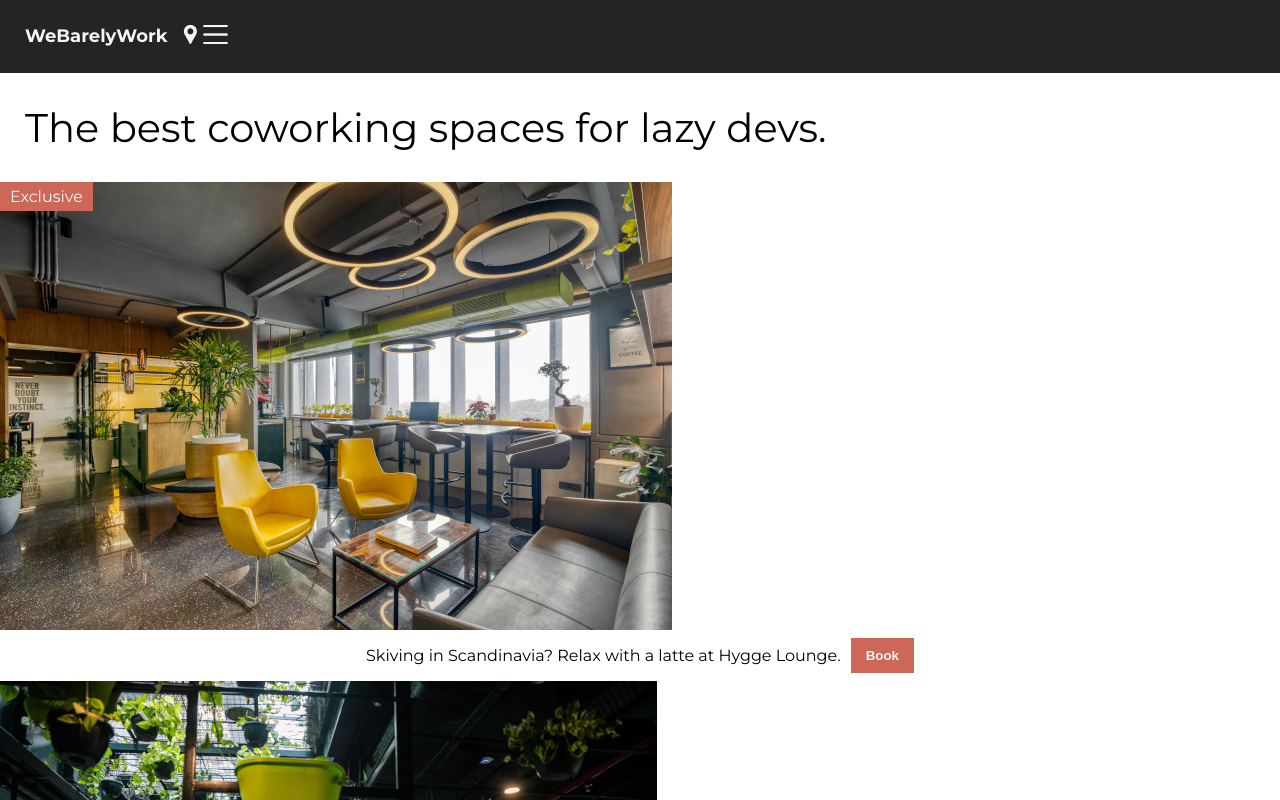
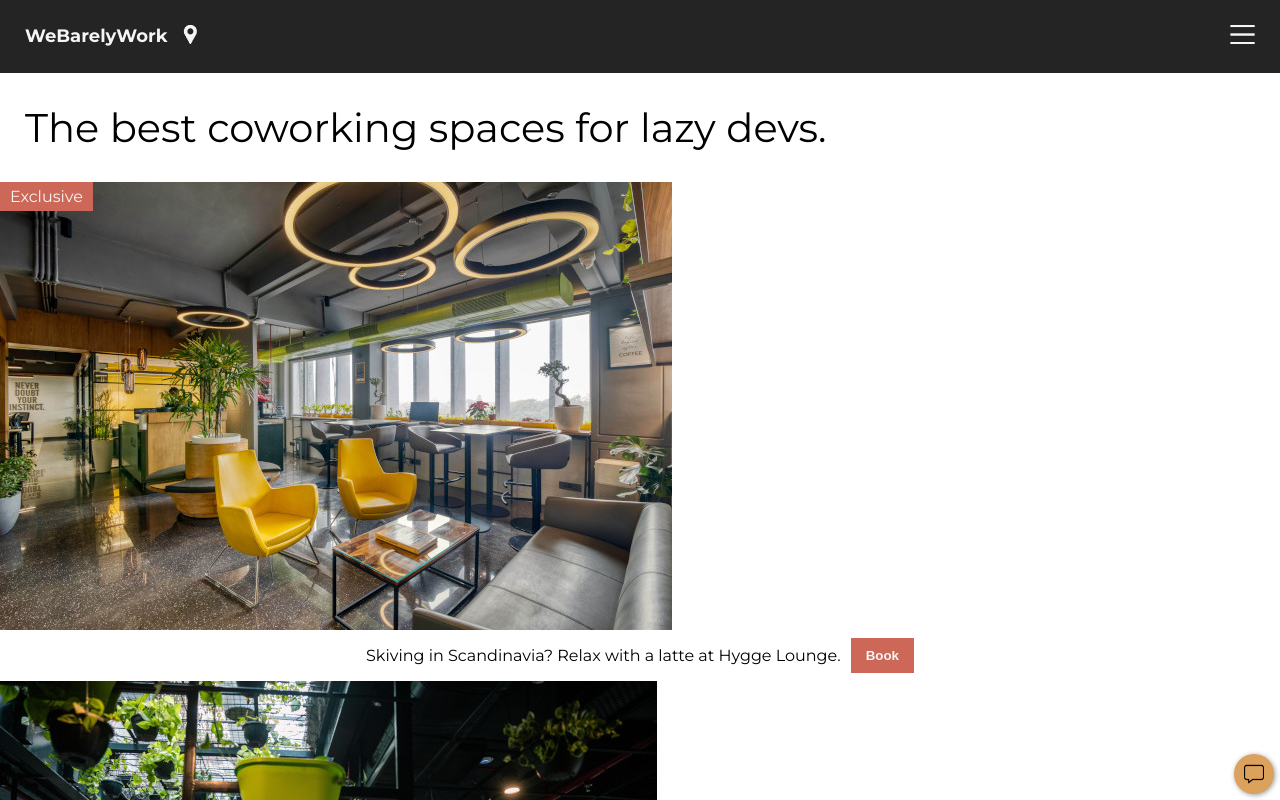
Before and after one commit to mohs-in/cowork-space, a React (Vite) app: page / in a window 1280 px wide. Shown: the top 800 px of the page. Built offline with nearby package versions, Linux system fonts and the light colour scheme.

Commit message:
refactoring css

```diff
--- a/src/App.scss
+++ b/src/App.scss
@@ -4,8 +4,20 @@ body {
     font-family: "Montserrat", sans-serif;
 }
 
+nav {
+    background-color: #242424;
+    color: whitesmoke;
+}
+
 ul {
     padding: 25px 25px;
+    margin-top: 0;
+    display: flex;
+    list-style: none;
+}
+
+#burger-icon {
+    margin-left: auto;
 }
 
 .icon {
@@ -27,29 +39,16 @@ h1 {
 .caption {
     margin: 0px 25px;
     gap: 10px;
-    display: flex;
     justify-content: center;
 }
 
-nav {
-
-    background-color: #242424;
-    color: whitesmoke;
-}
-
-ul {
-    margin-top: 0;
+.caption,
+.img-bg{
     display: flex;
-    flex-direction: row;
-}
-
-ul li {
-    list-style: none;
 }
 
 .item-banner {
     color: whitesmoke;
-    background-color: #cd6858;
     padding: 5px 10px;
     position: absolute;
     top: 0;
@@ -60,10 +59,14 @@ ul li {
     position: relative;
 }
 
+.item-banner,
+.btn {
+    background-color: #cd6858;
+}
+
 .btn {
     padding: 10px 15px;
     color: whitesmoke;
-    background-color: #cd6858;
     font-weight: 700;
     border: none;
     cursor: pointer;
@@ -73,3 +76,20 @@ ul li {
 .item-img {
     display: block;
 }
+
+.img-bg {
+    background-color: #dda15e;
+    border-radius: 50%;
+    height: 40px;
+    width: 40px;
+    cursor: pointer;
+    box-shadow: 1px 1px 5px #999;
+    position: fixed;
+    bottom: 6px;
+    right: 6px;
+}
+
+.img {
+    width: 50%;
+    margin: auto;
+}
```
